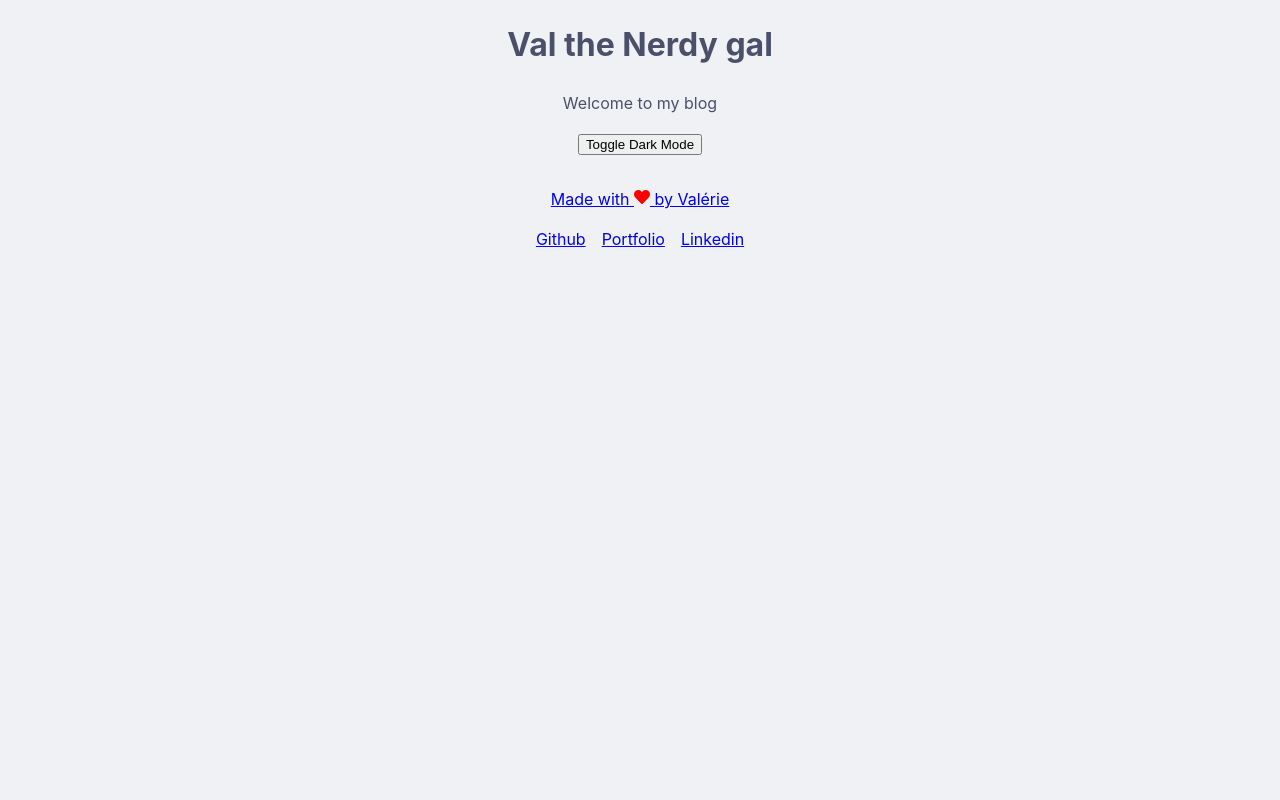
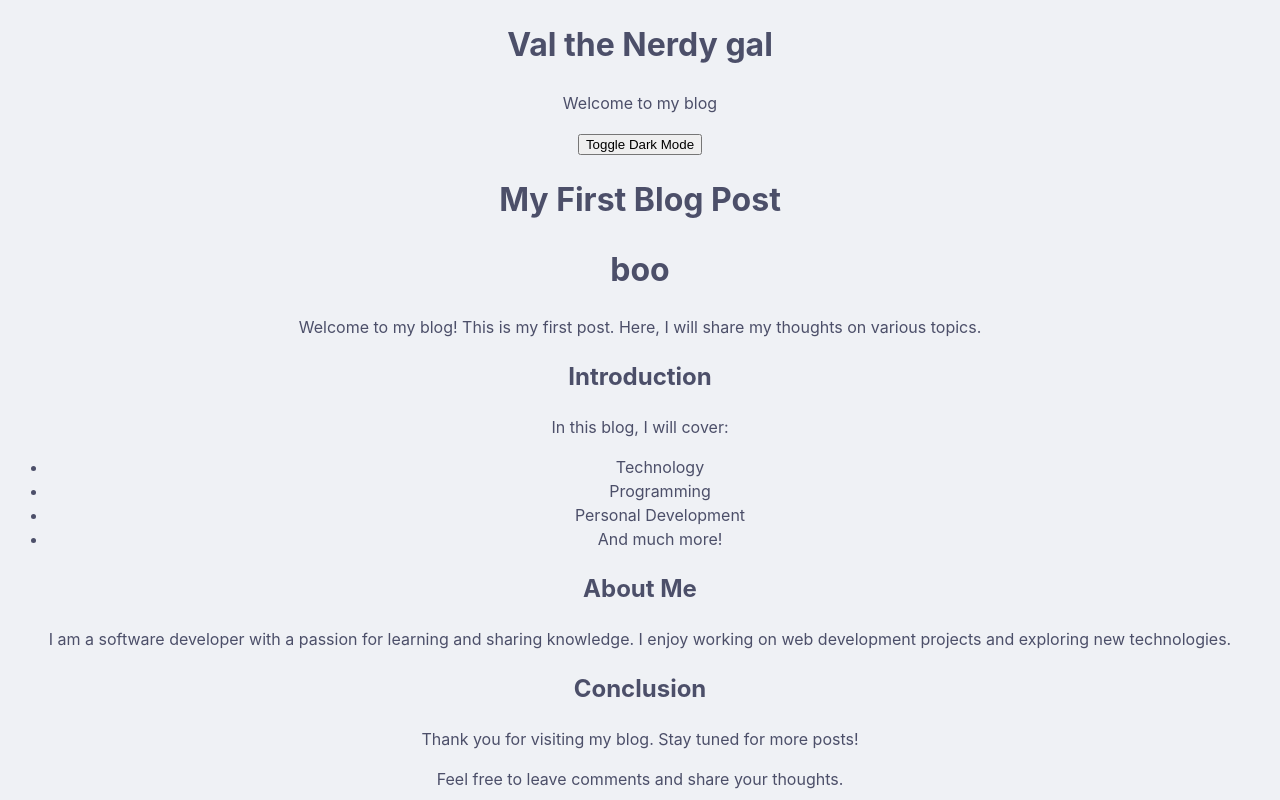
Before and after one commit to its-cutie-valerie/blog, a React (Vite) app: page /article/article1 in a window 1280 px wide. Shown: the top 800 px of the page. Built offline with nearby package versions, Linux system fonts and the light colour scheme.

Commit message:
Markdown functionality

```diff
--- a/package.json
+++ b/package.json
@@ -14,7 +14,9 @@
     "react": "^18.3.1",
     "react-dom": "^18.3.1",
     "react-icons": "^5.4.0",
-    "react-markdown": "^9.0.1"
+    "react-markdown": "^9.0.1",
+    "react-router-dom": "^7.1.0",
+    "remark-gfm": "^4.0.0"
   },
   "devDependencies": {
     "@eslint/js": "^9.17.0",
--- /dev/null
+++ b/public/articles.json
@@ -0,0 +1,4 @@
+[
+    "article1.md",
+    "article2.md"
+]
--- /dev/null
+++ b/public/articles/article1.md
@@ -0,0 +1,26 @@
+# My First Blog Post
+
+# boo
+
+Welcome to my blog! This is my first post. Here, I will share my thoughts on various topics.
+
+## Introduction
+
+In this blog, I will cover:
+
+- Technology
+- Programming
+- Personal Development
+- And much more!
+
+## About Me
+
+I am a software developer with a passion for learning and sharing knowledge. I enjoy working on web development projects and exploring new technologies.
+
+## Conclusion
+
+Thank you for visiting my blog. Stay tuned for more posts!
+
+Feel free to leave comments and share your thoughts.
+
+Happy reading!
--- a/src/App.tsx
+++ b/src/App.tsx
@@ -1,15 +1,24 @@
+// src/App.tsx
 import React from 'react';
+import { BrowserRouter as Router, Route, Routes } from 'react-router-dom';
+import ArticleList from './components/ArticleList';
+import Article from './components/Article';
 import './App.css';
-import Footer from './components/Footer';
 import Header from './components/Header';
 
-function App() {
-  return (
-    <>
+import Footer from './components/Footer';
+
+const App: React.FC = () => (
+  <div>
     <Header />
+    <Router>
+      <Routes>
+        <Route path="/" element={<ArticleList />} />
+        <Route path="/article/:articleId" element={<Article />} />
+      </Routes>
+    </Router>
     <Footer />
-    </>
-  );
-}
+  </div>
+);
 
 export default App;
--- /dev/null
+++ b/src/components/Article.tsx
@@ -0,0 +1,29 @@
+// src/components/Article.tsx
+import React, { useState, useEffect } from 'react';
+import { useParams } from 'react-router-dom';
+import ReactMarkdown from 'react-markdown';
+import remarkGfm from 'remark-gfm';
+
+interface ArticleParams {
+  articleId: string;
+}
+
+const Article: React.FC = () => {
+  const { articleId } = useParams() as ArticleParams;
+  const [content, setContent] = useState<string>('');
+
+  useEffect(() => {
+    // Fetch the Markdown content
+    fetch(`/articles/${articleId}.md`)
+      .then(response => response.text())
+      .then(text => setContent(text));
+  }, [articleId]);
+
+  return (
+    <div>
+      <ReactMarkdown children={content} remarkPlugins={[remarkGfm]} />
+    </div>
+  );
+};
+
+export default Article;
--- /dev/null
+++ b/src/components/ArticleList.tsx
@@ -0,0 +1,33 @@
+// src/components/ArticleList.tsx
+import React, { useState, useEffect } from 'react';
+import { Link } from 'react-router-dom';
+
+type ArticleListProps = Record<string, unknown>;
+
+const ArticleList: React.FC<ArticleListProps> = () => {
+  const [articles, setArticles] = useState<string[]>([]);
+
+  useEffect(() => {
+    // Fetch the list of articles (Markdown files) from the public folder
+    fetch('/articles.json')
+      .then(response => response.json())
+      .then(data => setArticles(data));
+  }, []);
+
+  return (
+    <div>
+      <h1>Blog Articles</h1>
+      <ul>
+        {articles.map(article => (
+          <li key={article}>
+            <Link to={`/article/${article.replace('.md', '')}`}>
+              {article.replace('.md', '')}
+            </Link>
+          </li>
+        ))}
+      </ul>
+    </div>
+  );
+};
+
+export default ArticleList;
```
Also changed, not shown: public/articles/article2.md (renamed from src/articles/article1.md), 1 other file (tests, documents, lock files or other folders).
